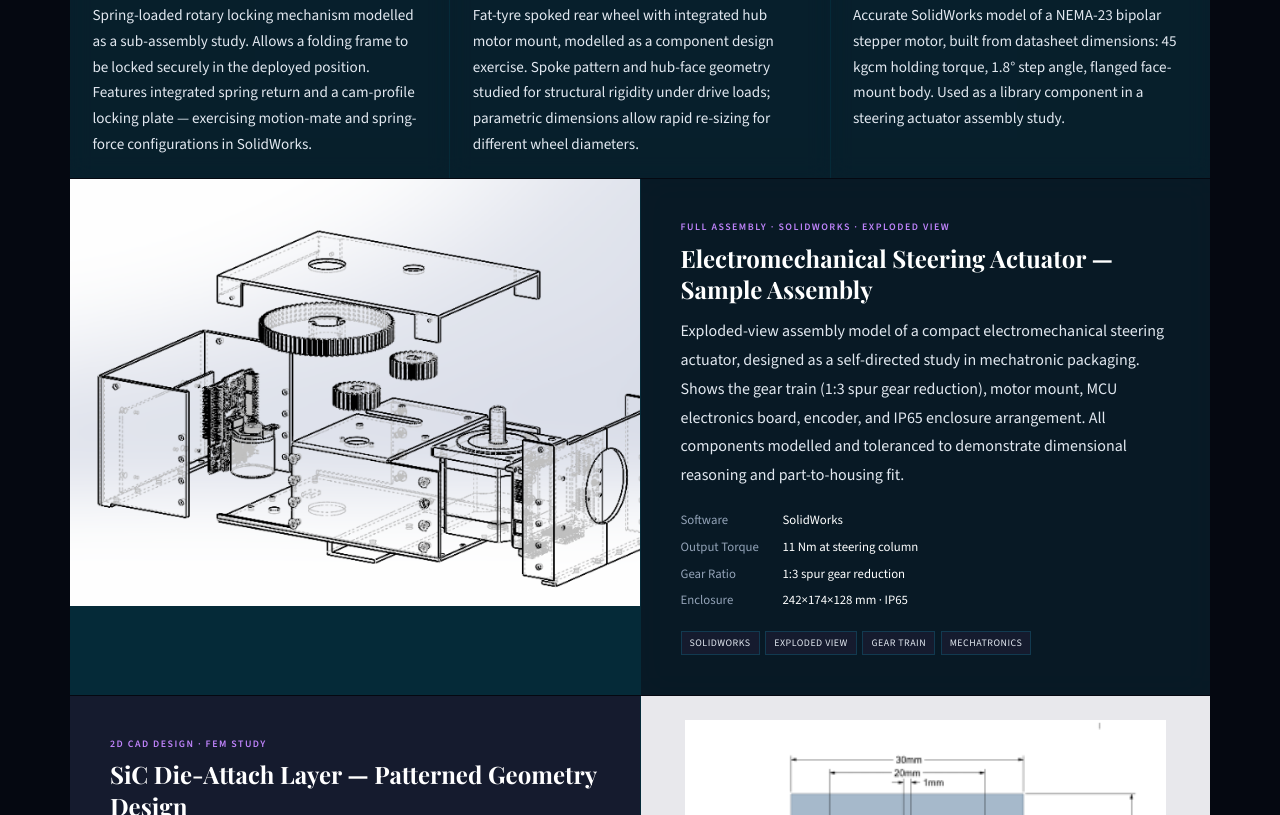
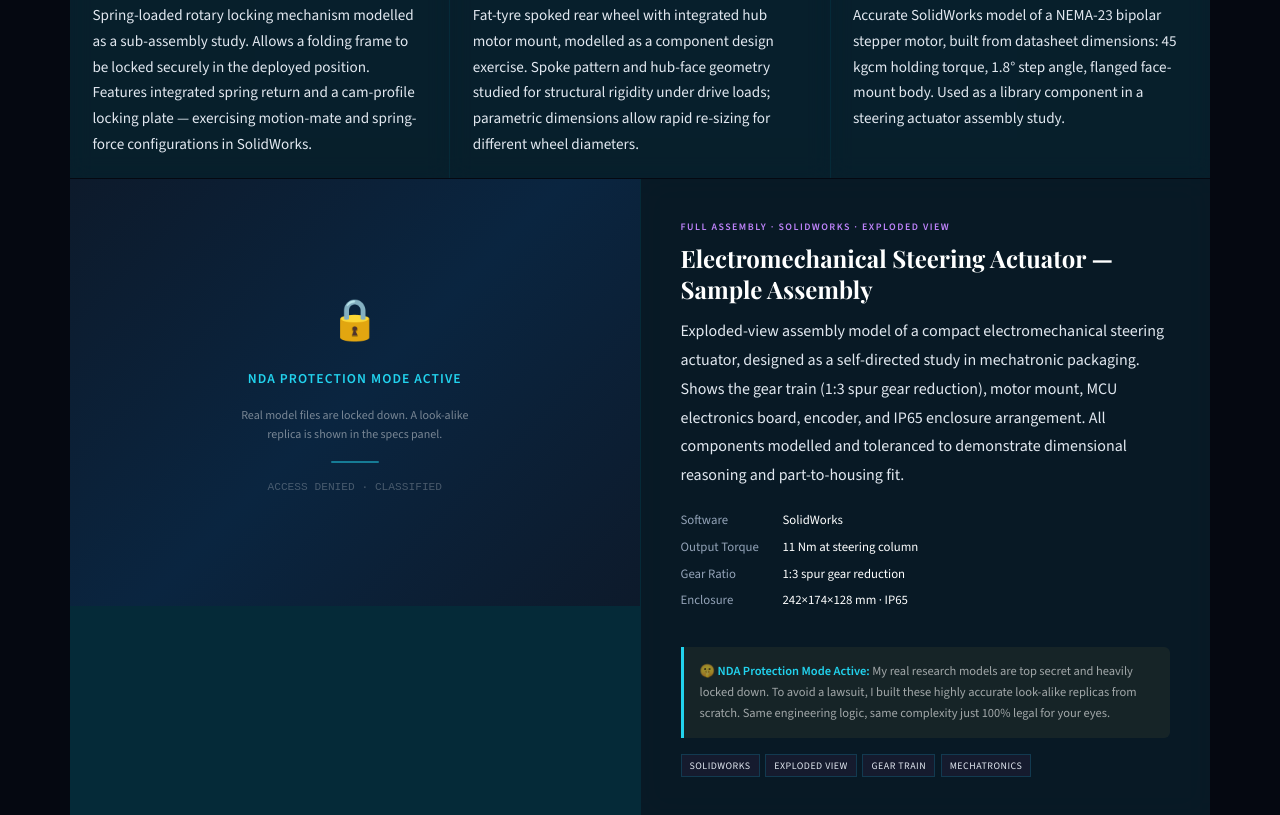
Before and after one commit to LloydAlston/LloydAlston.github.io, a plain HTML site: page index.html in a window 1280 px wide. Shown: the part 3865-4680 px from the top of the page. Drawn offline with nearby package versions, Linux system fonts and the light colour scheme; no server answers; animation ran at ten frames a second; a web font is replaced by a local one.

Commit message:
CAD: remove steering photo, add NDA note; fix Transparency Note dashes

```diff
--- a/index.html
+++ b/index.html
@@ -1966,8 +1966,12 @@
 
       <!-- Steering actuator exploded view -->
       <div class="cad-featured reveal" style="margin-top:1px">
-        <div class="cad-feat-img">
-          <img src="images/steering-assembly.jpg" alt="Steering Actuator Exploded View — SolidWorks">
+        <div class="cad-feat-img" style="background: linear-gradient(135deg, #0d1a2b 0%, #0a2540 50%, #0d1a2b 100%); display:flex; flex-direction:column; align-items:center; justify-content:center; gap:1rem; padding:2rem; text-align:center;">
+          <div style="font-size:2.5rem;">🔒</div>
+          <div style="font-size:0.85rem; font-weight:700; color:var(--gold,#c9a84c); letter-spacing:0.08em; text-transform:uppercase;">NDA Protection Mode Active</div>
+          <div style="font-size:0.75rem; color:rgba(255,255,255,0.45); line-height:1.6; max-width:260px;">Real model files are locked down. A look-alike replica is shown in the specs panel.</div>
+          <div style="width:48px;height:2px;background:var(--gold,#c9a84c);border-radius:2px;opacity:0.5;"></div>
+          <div style="font-family:monospace; font-size:0.7rem; color:rgba(255,255,255,0.25);">ACCESS DENIED · CLASSIFIED</div>
         </div>
         <div class="cad-feat-info">
           <div class="cad-label">Full Assembly · SolidWorks · Exploded View</div>
@@ -1978,6 +1982,9 @@
             <div class="cad-spec"><span class="cad-spec-label">Output Torque</span><span class="cad-spec-val">11 Nm at steering column</span></div>
             <div class="cad-spec"><span class="cad-spec-label">Gear Ratio</span><span class="cad-spec-val">1:3 spur gear reduction</span></div>
             <div class="cad-spec"><span class="cad-spec-label">Enclosure</span><span class="cad-spec-val">242×174×128 mm · IP65</span></div>
+          </div>
+          <div style="margin: 1rem 0; padding: 0.85rem 1rem; background: rgba(201,168,76,0.08); border-left: 3px solid var(--gold,#c9a84c); border-radius: 0 6px 6px 0; font-size: 0.78rem; color: rgba(255,255,255,0.6); line-height: 1.7;">
+            🤫 <strong style="color:var(--gold,#c9a84c);">NDA Protection Mode Active:</strong> My real research models are top secret and heavily locked down. To avoid a lawsuit, I built these highly accurate look-alike replicas from scratch. Same engineering logic, same complexity just 100% legal for your eyes.
           </div>
           <div class="cad-tags"><span class="tag">SolidWorks</span><span class="tag">Exploded View</span><span class="tag">Gear Train</span><span class="tag">Mechatronics</span></div>
         </div>
@@ -2998,7 +3005,7 @@
   </footer>
 
   <div class="ai-transparency-note" style="max-width: 750px; margin: 0 auto; text-align: center; padding: 1rem 1.5rem 3rem; font-size: 0.75rem; color: rgba(255,255,255,0.45); line-height: 1.8;">
-    <p>🤖 <strong>Transparency Note:</strong> No actual robots were harmed in the making of this portfolio. While the automotive engineering brains are 100% Lloyd's, parts of this code—and roughly 94.7% of the robots' sarcastic remarks—were optimized using cutting-edge AI tools. I use AI to automate the boring stuff so I can spend my human brainpower building actual vehicles for you. (And no, the bots aren't writing my engineering designs... <em>yet</em>).</p>
+    <p>🤖 <strong>Transparency Note:</strong> No actual robots were harmed in the making of this portfolio. While the automotive engineering brains are 100% Lloyd's, parts of this code and roughly 94.7% of the robots' sarcastic remarks were optimized using cutting-edge AI tools. I use AI to automate the boring stuff so I can spend my human brainpower building actual vehicles for you. And no, the bots aren't writing my engineering designs... <em>yet</em>.</p>
   </div>
 
   <script>
```
